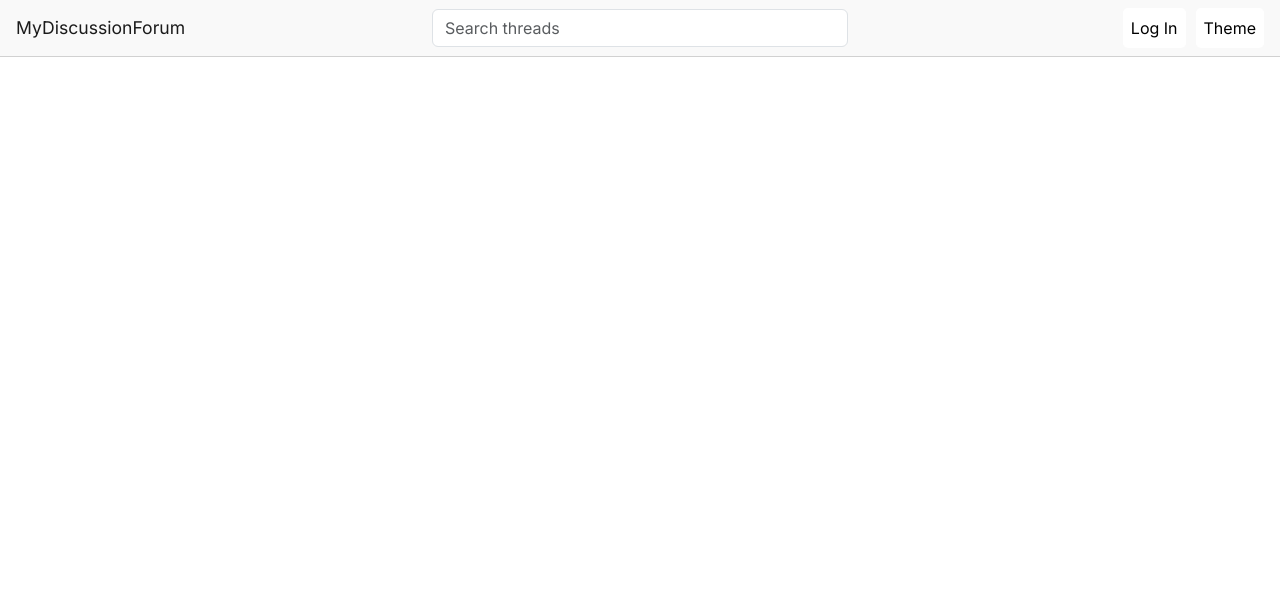
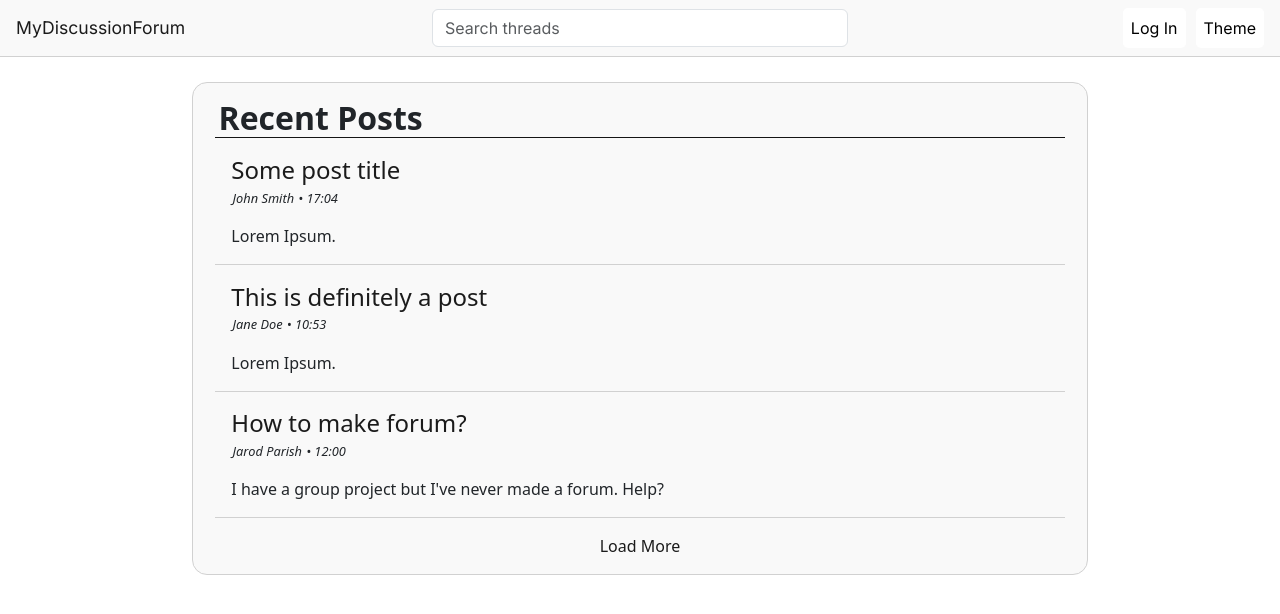
Before and after one commit to ColinLefter/COSC-360-Group-Project, a PHP site: page / in a window 1280 px wide. Shown: the top 614 px of the page. Run offline with PHP 8.4, Linux system fonts and the light colour scheme.

Commit message:
Added preliminary body, minor(bad) dark mode support

```diff
--- a/MyDiscussionForum/css/styles.css
+++ b/MyDiscussionForum/css/styles.css
@@ -138,3 +138,78 @@ body.dark .search-bar { /* Targeting the input element */
 body.dark .search-bar::placeholder {
   color: hsl(60 9.1% 97.8%);
 }
+
+/* Forum */
+#forum-body {
+  margin: auto;
+  width: 70%; /*  */
+  margin-top: 25px;
+  margin-bottom: 25px;
+  padding-bottom: 0;
+  background-color: #f9f9f9;
+  border-radius: 15px;
+  border: solid 0.05em hsl(12 6.5% 15.1%);
+  border-color: rgb(209, 209, 209);
+}
+
+.threadview-category {
+  margin: auto;
+  width: 95%;
+  padding-top: 0.5em;
+  /* padding-bottom: 0.1em; */
+  padding-left: 0.1em;
+  border-top-left-radius: 15px;
+  border-top-right-radius: 15px;
+  border-bottom: solid 0.05em rgb(21, 21, 21);
+}
+
+.post-container {
+  margin: auto;
+  width: 95%;
+  margin-top: 0.1em;
+  padding: 1em 1em 1em 1em;
+  border-bottom: solid 0.05em rgb(209, 209, 209);
+  transition: background-color 0.3s;
+}
+.post-container:hover {
+  background-color: rgb(244, 243, 243);
+}
+
+.post-title {
+  width: fit-content;
+  margin: 0%;
+  padding: 0%;
+  padding-right: 0em;
+  color: #1b1b1b;
+  text-decoration: none;
+}
+.post-title:hover {
+  text-decoration: underline;
+}
+.post-author, .post-datetime {
+  display: inline-block;
+  font-style: italic;
+  font-size: 80%;
+}
+.post-author {
+  margin-left: 0.1em;
+}
+
+.load-posts {
+  text-align: center;
+  vertical-align: middle;
+  margin: auto;
+  padding: 1em 0em 1em 0em;
+  color: #1b1b1b;
+  text-decoration: none;
+  transition: background-color 0.3s;
+  border-radius: 15px;
+}
+.load-posts:hover {
+  background-color: rgb(244, 243, 243);
+}
+
+/* Forum Dark Mode */
+body.dark .threadview, body.dark .load-posts {
+  background-color: hsl(20 14.3% 4.1%); /* Darker background for navbar, header, footer */
+}
--- a/MyDiscussionForum/index.html
+++ b/MyDiscussionForum/index.html
@@ -30,9 +30,51 @@
         </div>
       </nav>
     </header>
-    <section>
+
+    <!-- Featured post, announcement message, etc could go here -->
+    <!-- <section id="feature">
+
+    </section> -->
+
+    <section id="forum-body">
+      <div class=threadview>
+        <h2 class="threadview-category"><strong>Recent Posts</strong></h2>
+
+        <div class="post-container">
+          <div class="post-header">
+            <h4 class="post-title"><a class="post-title" href="">Some post title</a></h4>
+            <p class="post-author post-subheader">John Smith</p>
+            <p class="post-datetime post-subheader"> &#x2022; 17:04</p>
+          </div>
+          <div class="post-preview">Lorem Ipsum.</div>
+        </div>
+
+        <div class="post-container">
+          <div class="post-header">
+            <h4 class="post-title"><a class="post-title" href="">This is definitely a post</a></h4>
+            <p class="post-author post-subheader">Jane Doe</p>
+            <p class="post-datetime post-subheader"> &#x2022; 10:53</p>
+          </div>
+          <div class="post-preview">Lorem Ipsum.</div>
+        </div>
+
+        <div class="post-container">
+          <div class="post-header">
+            <h4 class="post-title"><a class="post-title" href="">How to make forum?</a></h4>
+            <p class="post-author post-subheader">Jarod Parish</p>
+            <p class="post-datetime post-subheader"> &#x2022; 12:00</p>
+          </div>
+          <div class="post-preview">I have a group project but I've never made a forum. Help?</div>
+        </div>
+
+      </div>
+
+      <div class="threadview-more">
+        <a class="load-posts" href=""><p class="load-posts">Load More</p></a>
+      </div>
 
     </section>
+
     <footer>
 
     </footer>
```
Also changed, not shown: MyDiscussionForum/pages/signIn.html (+11 -0 lines).
